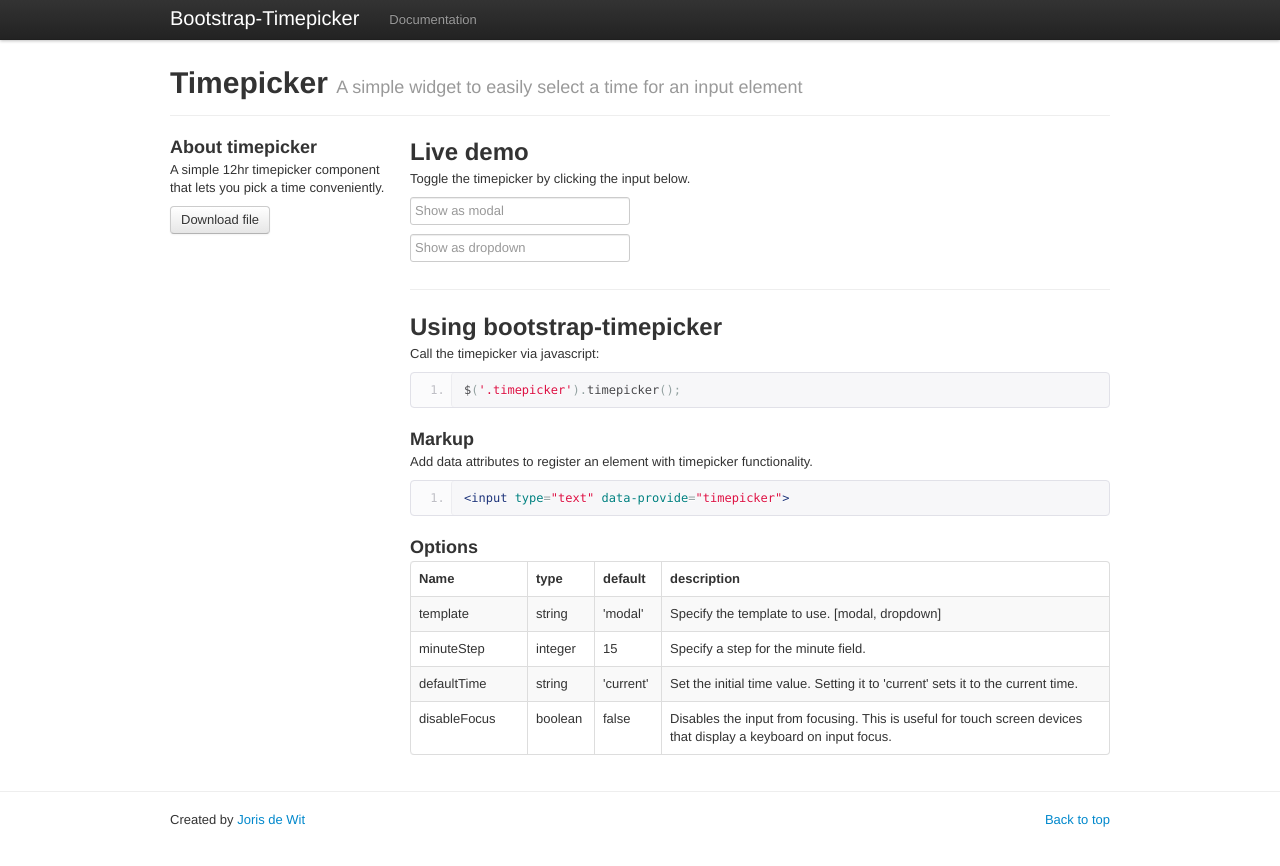
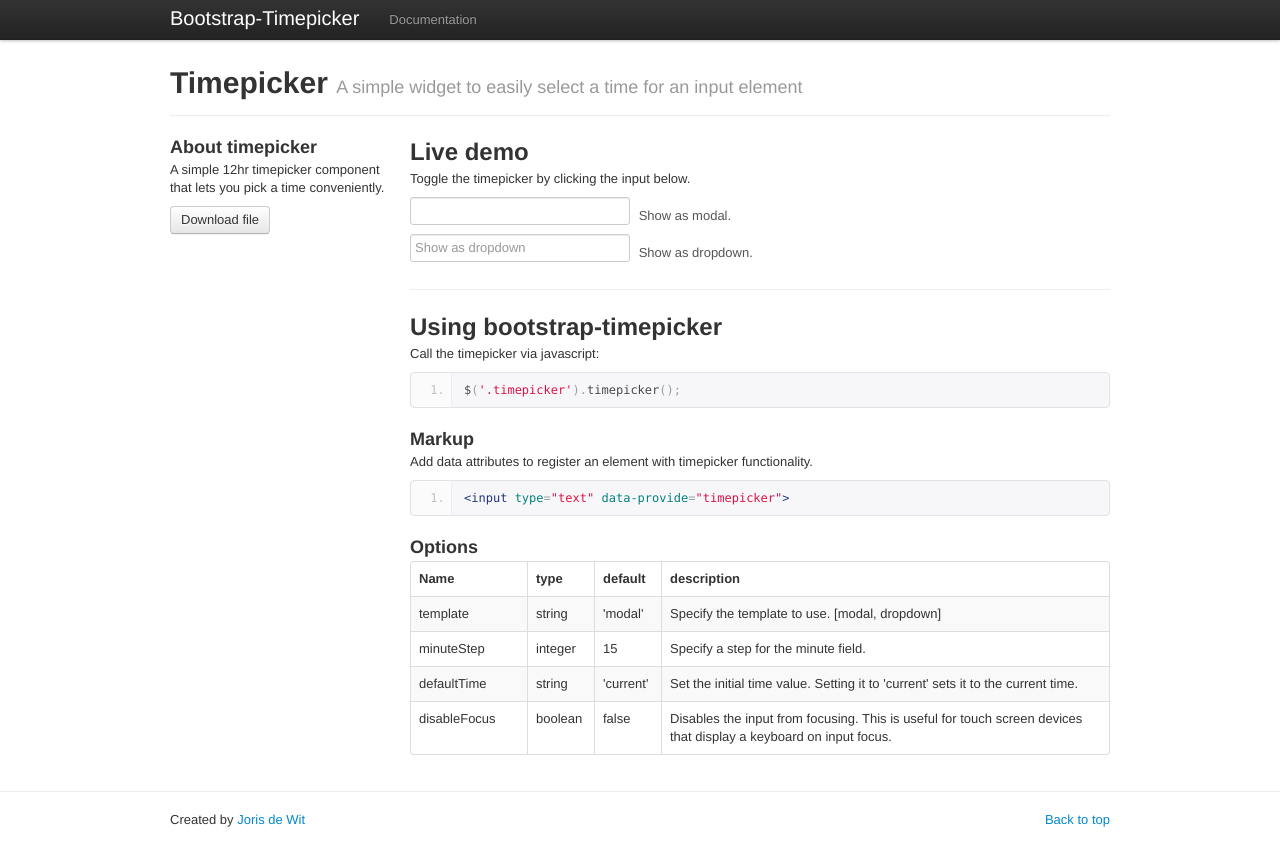
Before and after one commit to jdewit/bootstrap-timepicker, a Jekyll site: the page built from index.html, in a window 1280 px wide. Shown: the top 866 px of the page. Built offline with Jekyll 4.4.1, drawn with Linux system fonts in a browser that asks for light colours; nearby versions of some CDN libraries.

Commit message:
improve docs

```diff
--- a/index.html
+++ b/index.html
@@ -21,9 +21,12 @@ title: Timepicker for Twitter Bootstrap
             <p>Toggle the timepicker by clicking the input below.</p>
             <!-- sample timepicker content -->
             <form>
-                <input placeholder="Show as modal" class="modal-timepicker" type="text" />
+                <input class="modal-timepicker" type="text" />
+                <span class="help-inline">Show as modal.</span>
                 <br />
                 <input placeholder="Show as dropdown" class="dropdown-timepicker" type="text" />
+                <span class="help-inline">Show as dropdown.</span>
+                <br />
             </form>
 
             <hr>
```
